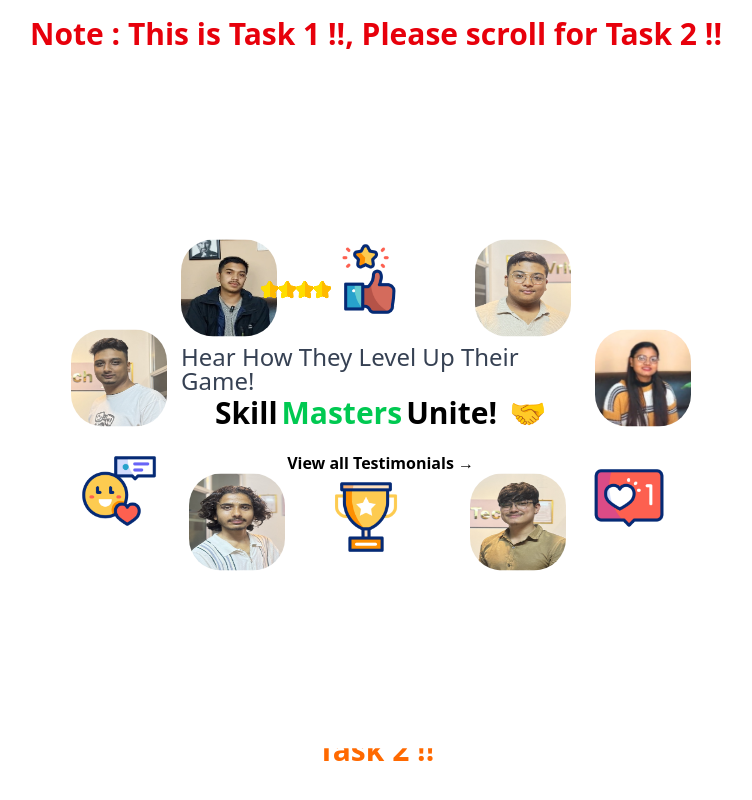
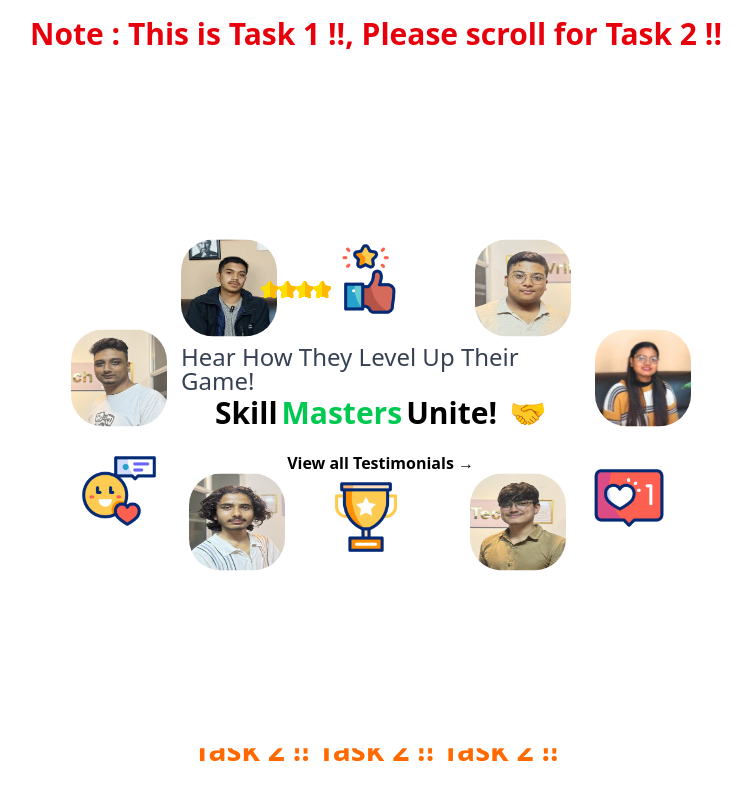
Before and after one commit to manojpun7/Tasks, a React (Vite) app: page / in a window 1280 px wide. Shown: the top 800 px of the page, without its empty margins (264-1016 px from the left). Built offline with nearby package versions, Linux system fonts and the light colour scheme.

Commit message:
task update

```diff
--- a/src/App.jsx
+++ b/src/App.jsx
@@ -17,7 +17,7 @@ const App = () => {
 
       <div className="flex flex-col items-center px-6 py-0">
         <h1 className="text-3xl font-bold text-orange-500 mb-4 text-center">
-          Task 2 !!
+          Task 2 !! Task 2 !! Task 2 !!
         </h1>
         <Task2 />
       </div>
```
